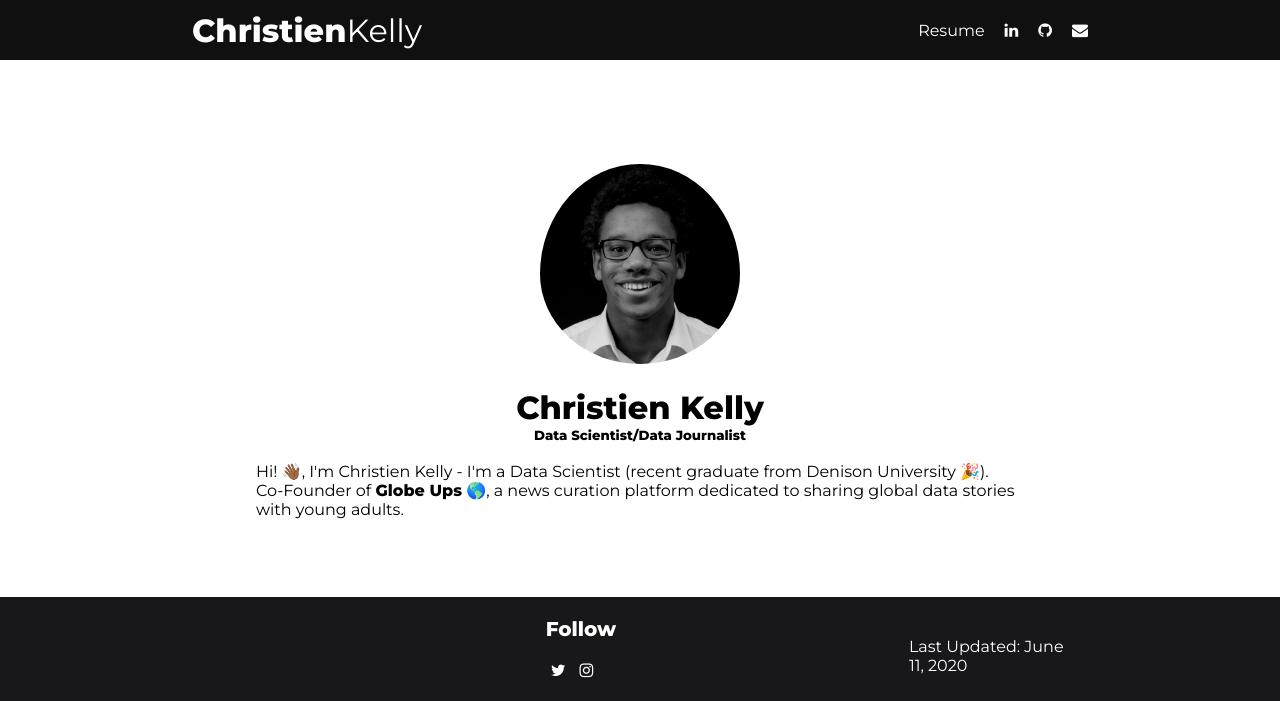
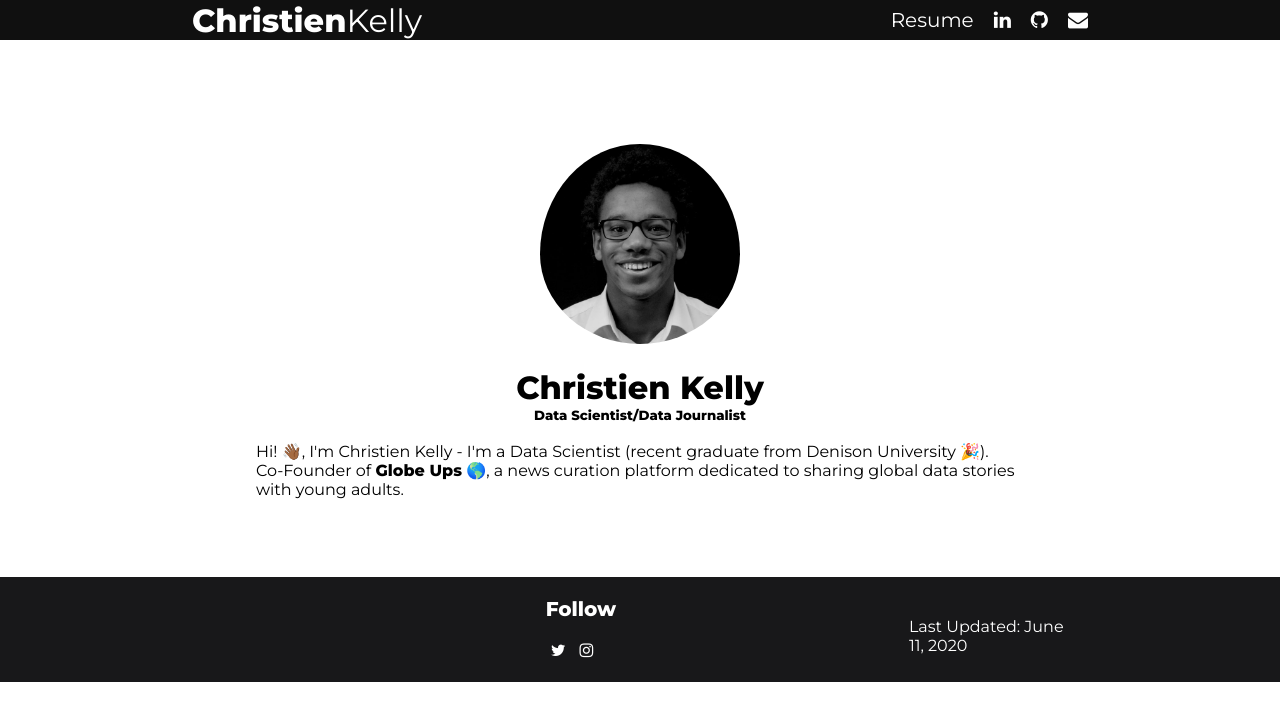
Before and after one commit to kelly-c1/personal-site, a PHP site: page / in a window 1280 px wide. Shown: the top 701 px of the page. Run offline with PHP 8.4, Linux system fonts and the light colour scheme.

Commit message:
playing w header sizes

```diff
--- a/web/css/style.css
+++ b/web/css/style.css
@@ -11,7 +11,7 @@ a:hover{
 
 .header {
 	width: 100%;
-	height: 60px;
+	height: 40px;
 	display: block;
 	background-color: #101010;
 }
@@ -74,7 +74,7 @@ a:hover{
 	height: 100%;
 	color: white;
 	font-family: 'Montserrat';
-	font-size: 16px;
+	font-size: 20px;
 }
 
 .filters li {
```
